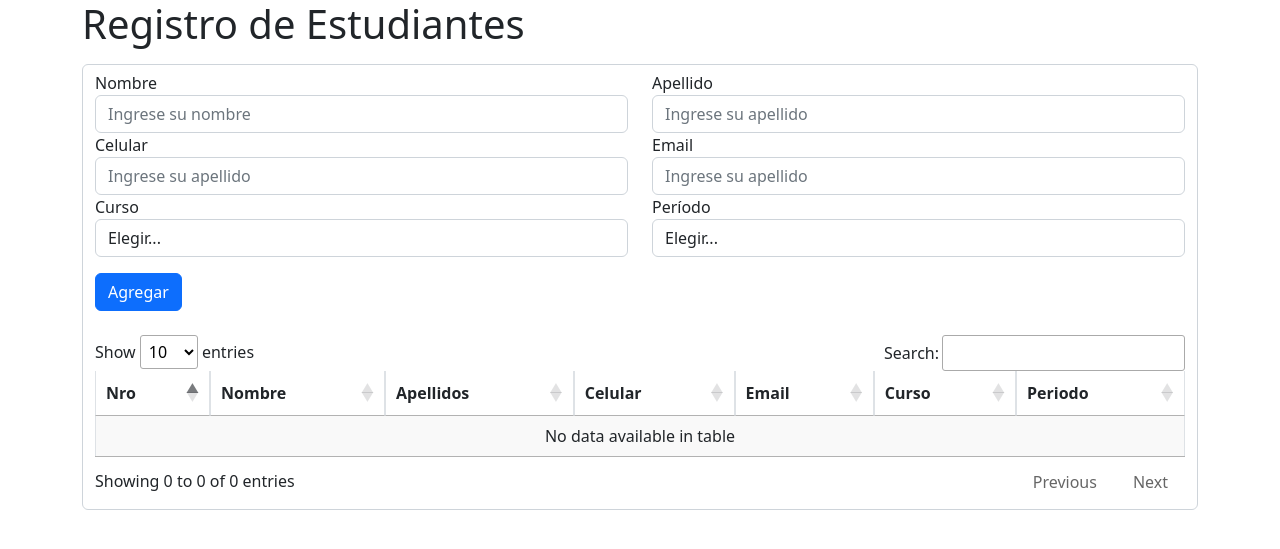
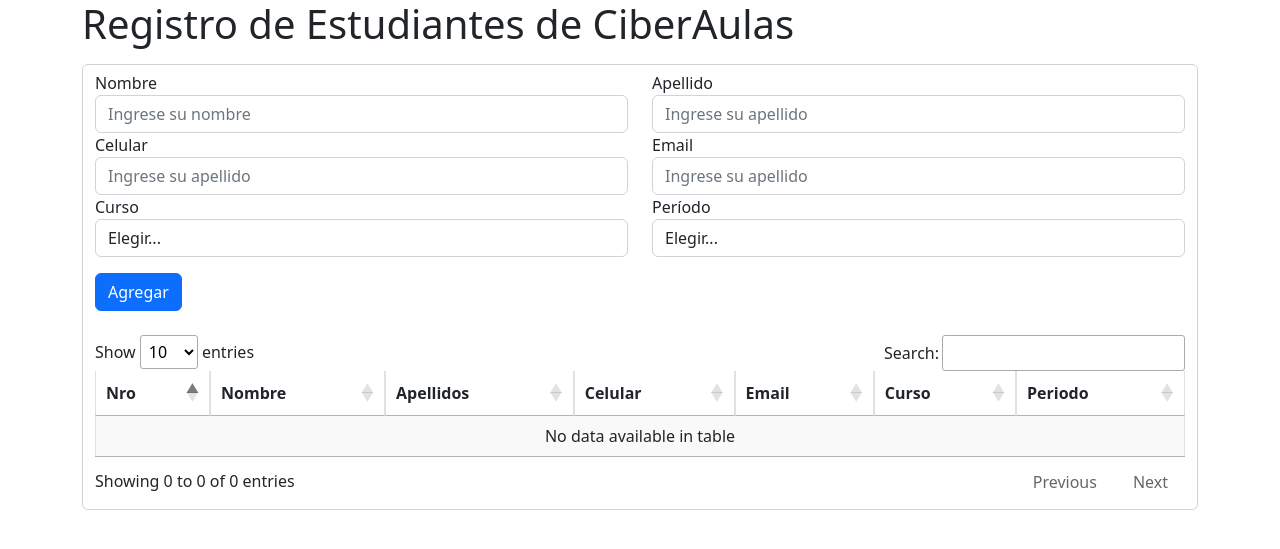
Before and after one commit to elisa-rivadeneira/registrophp, a PHP site: page / in a window 1280 px wide. Shown: the top 549 px of the page. Run offline with PHP 8.4, Linux system fonts and the light colour scheme; data that the repository does not hold is empty; some libraries are stand-ins or nearby versions.

Commit message:
Titulo CiberAulas

```diff
--- a/index.php
+++ b/index.php
@@ -4,7 +4,7 @@
     <meta charset="UTF-8">
     <meta http-equiv="X-UA-Compatible" content="IE=edge">
     <meta name="viewport" content="width=device-width, initial-scale=1.0">
-    <title>Registro de Clientes</title>
+    <title>Registro de Estudiantes de CiberAulas</title>
     <link href="https://cdn.jsdelivr.net/npm/bootstrap@5.2.2/dist/css/bootstrap.min.css" rel="stylesheet" integrity="sha384-Zenh87qX5JnK2Jl0vWa8Ck2rdkQ2Bzep5IDxbcnCeuOxjzrPF/et3URy9Bv1WTRi" crossorigin="anonymous">
     <link rel="stylesheet" type="text/css" href="https://cdn.datatables.net/v/dt/dt-1.12.1/datatables.min.css"/>
 
@@ -38,8 +38,7 @@ $periodo = $_POST['periodo'];
 <div class="container">
     <form action="index.php" method="post">
 
-        <h1>Registro de Estudiantes</h1>
-
+        <h1>Registro de Estudiantes de CiberAulas</h1>
         <div class="form-control mt-3 pl-3 pr-3">
 
             <div class="row">
```
